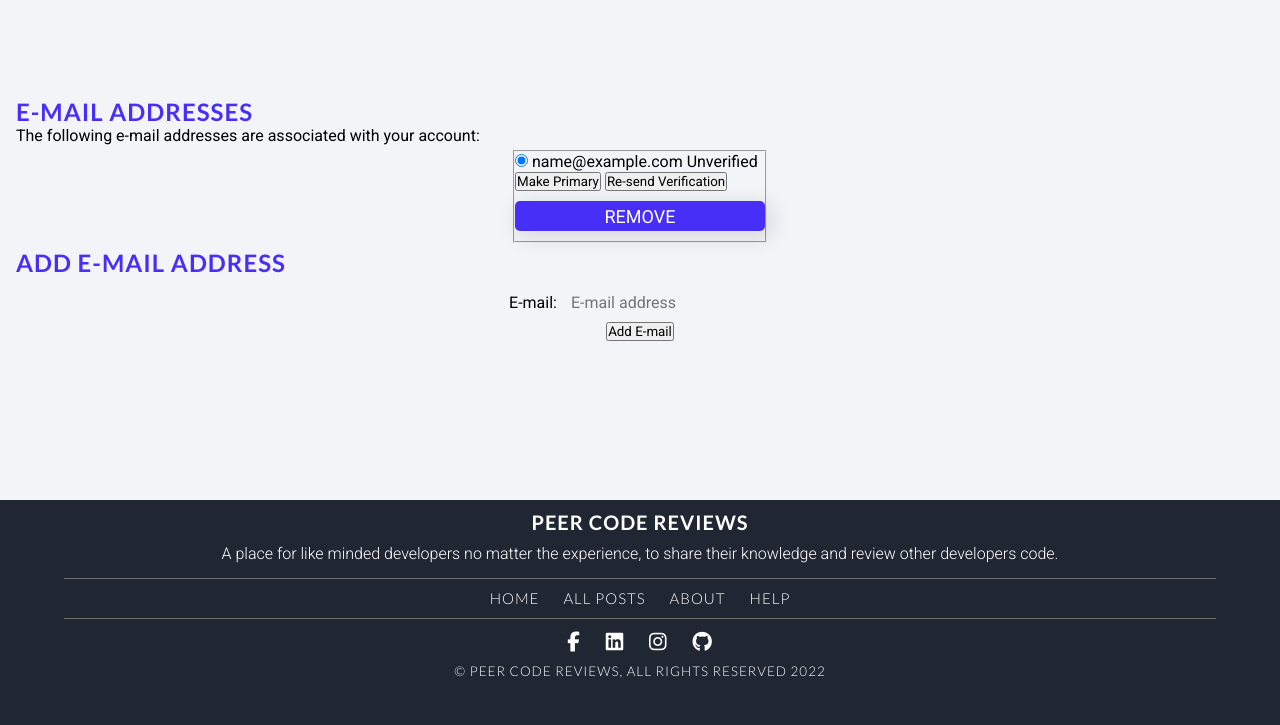
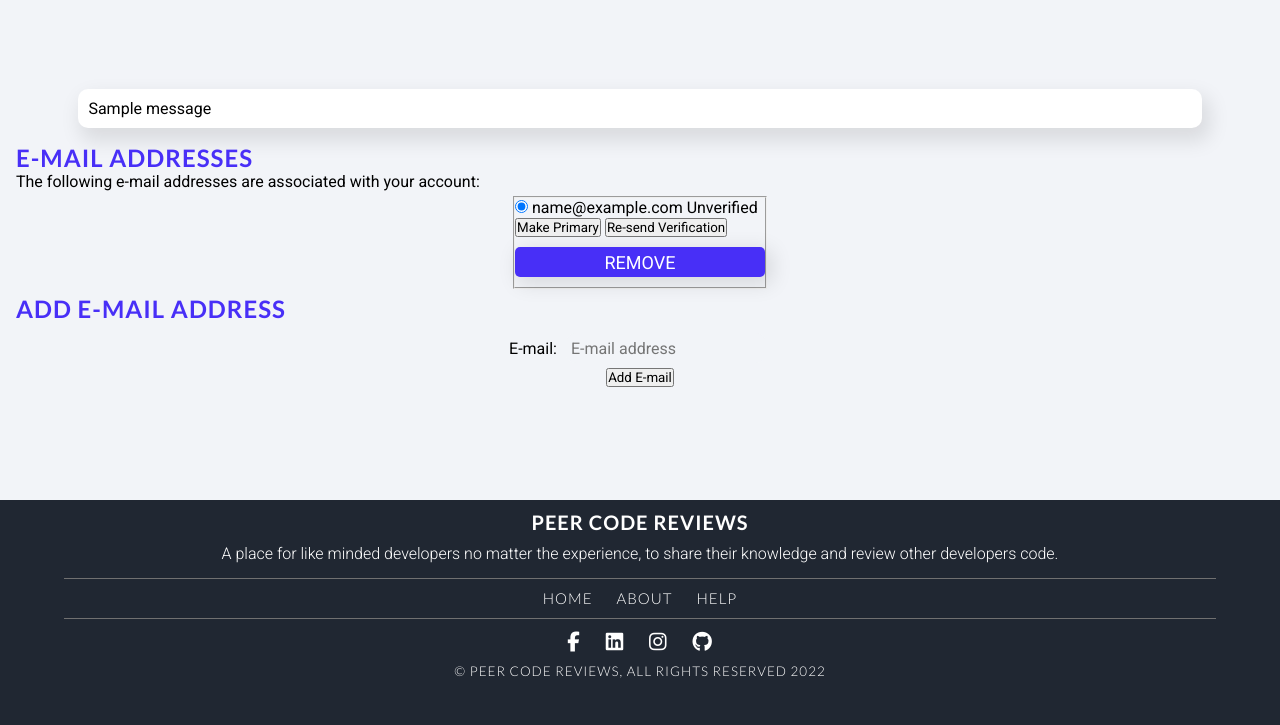
Before and after one commit to roomacarthur/pcr, a Django app: page /email/ in a window 1280 px wide. Shown: the part 75-800 px from the top of the page. Run offline with Django 3.2, Linux system fonts and the light colour scheme; a user stored in the database is signed in; data comes from the database, SQL or seed files in the repository; tables that the repository leaves empty hold one stand-in row (values such as "Sample post"); one stand-in notice (Sample message) is shown; some libraries are stand-ins or nearby versions.

Commit message:
added highlightjs scrips, cleaned up links and added success message

```diff
--- a/templates/base.html
+++ b/templates/base.html
@@ -11,6 +11,10 @@
       src="https://kit.fontawesome.com/51b9956ef3.js"
       crossorigin="anonymous"
     ></script>
+    <!--Highlight js-->
+    <link rel="stylesheet"
+      href="//cdnjs.cloudflare.com/ajax/libs/highlight.js/11.5.0/styles/default.min.css">
+<script src="//cdnjs.cloudflare.com/ajax/libs/highlight.js/11.5.0/highlight.min.js"></script>
     <!-- Favicon -->
     <link rel="shortcut icon" href="{% static 'favicon/favicon.png' %}"/>
     <!-- Static CSS -->
@@ -27,15 +31,15 @@
       </a></div>
       <nav id="nav-bar">
         <ul>
-          <li><a href="{% url 'homepage'%}">Home</a></li>
-          <li><a href="{% url 'about-page'%}">About</a></li>
-          <li><a href="{% url 'help-page'%}">Help</a></li>
+          <li><a href="{% url 'homepage' %}">Home</a></li>
+          <li><a href="{% url 'about-page' %}">About</a></li>
+          <li><a href="{% url 'help-page' %}">Help</a></li>
           {% if user.is_authenticated %}
-          <li><a class="create-btn" href="{% url 'new-post'%}"><i class="fa-solid fa-plus"></i></a></li>
-          <li><a class="btn logout" href="{% url 'account_logout'%}">Logout</a></li>
+          <li><a class="create-btn" href="{% url 'new-post' %}"><i class="fa-solid fa-plus"></i></a></li>
+          <li><a class="btn logout" href="{% url 'account_logout' %}">Logout</a></li>
           {% else %}
-          <li><a class="btn login-btn" href="{% url 'account_login'%}">Login</a></li>
-          <li><a class="btn signup-btn" href="{% url 'account_signup'%}">Sign Up</a></li>
+          <li><a class="btn login-btn" href="{% url 'account_login' %}">Login</a></li>
+          <li><a class="btn signup-btn" href="{% url 'account_signup' %}">Sign Up</a></li>
           {% endif%}
         </ul>
       </nav>
@@ -44,15 +48,15 @@
         <div class="bar bar2"></div>
         <div class="bar bar3"></div>
         <ul class="mobile-nav">
-          <li><a href="{% url 'homepage'%}">Home</a></li>
-          <li><a href="{% url 'about-page'%}">About</a></li>
-          <li><a href="{% url 'help-page'%}">Help</a></li>
+          <li><a href="{% url 'homepage' %}">Home</a></li>
+          <li><a href="{% url 'about-page' %}">About</a></li>
+          <li><a href="{% url 'help-page' %}">Help</a></li>
           {% if user.is_authenticated %}
-          <li><a class="create-btn" href="{% url 'new-post'%}"><i class="fa-solid fa-plus"></i></a></li>
-          <li><a class="btn logout" href="{% url 'account_logout'%}">Logout</a></li>
+          <li><a class="create-btn" href="{% url 'new-post' %}"><i class="fa-solid fa-plus"></i></a></li>
+          <li><a class="btn logout" href="{% url 'account_logout' %}">Logout</a></li>
           {% else %}
-          <li><a class="btn login-btn" href="{% url 'account_login'%}">Login</a></li>
-          <li><a class="btn signup-btn" href="{% url 'account_signup'%}">Sign Up</a></li>
+          <li><a class="btn login-btn" href="{% url 'account_login' %}">Login</a></li>
+          <li><a class="btn signup-btn" href="{% url 'account_signup' %}">Sign Up</a></li>
           {% endif%}
         </ul>
       </div>
@@ -61,7 +65,13 @@
     <!-- Body -->
 
     <section id="main">
-
+      {% if messages %}
+        <div class="container">
+          {% for message in messages %}
+            <div class="message">{{message}}</div>
+          {% endfor %}
+        </div>
+      {% endif %}
       {% block content %}
       <!-- Main page content goes here. -->
       {% endblock content%}
@@ -78,7 +88,6 @@
       <div class="footer-links">
         <ul>
           <li><a href="{% url 'homepage'%}">Home</a></li>
-          <li><a href="{% url 'all-posts'%}">All Posts</a></li>
           <li><a href="{% url 'about-page'%}">About</a></li>
           <li><a href="{% url 'help-page'%}">Help</a></li>
         </ul>
@@ -133,5 +142,6 @@
       </div>
     </footer>
     <script src="{% static 'js/script.js' %}"></script>
+    <script>hljs.highlightAll();</script>
   </body>
 </html>
```
